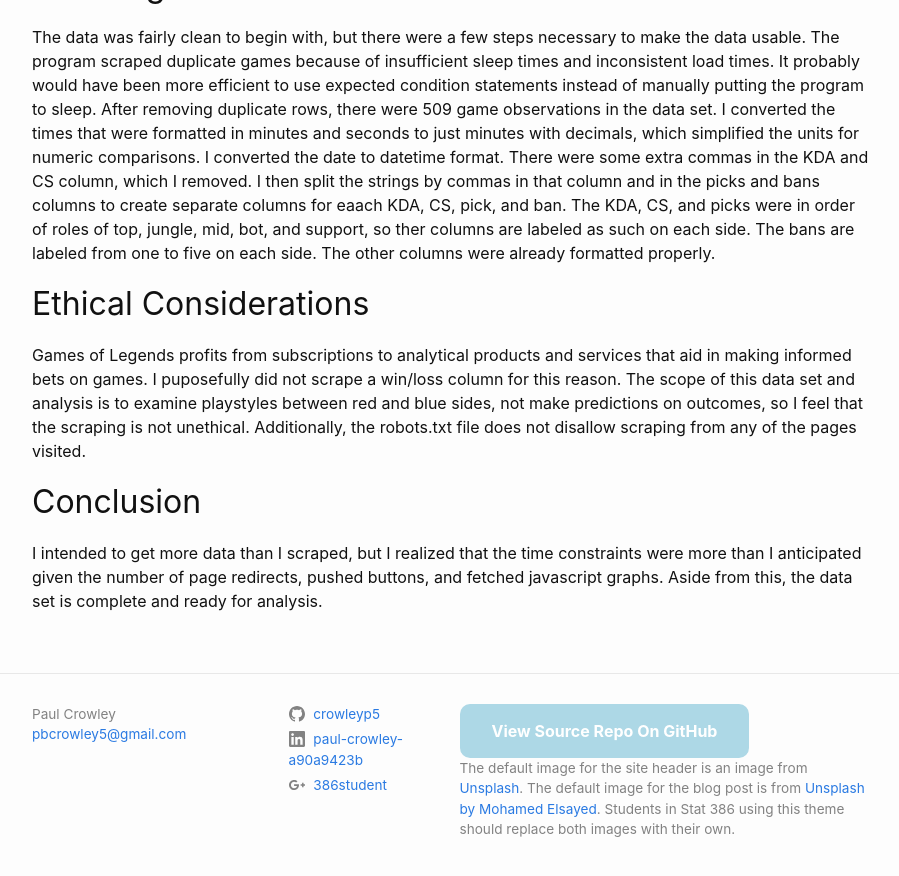
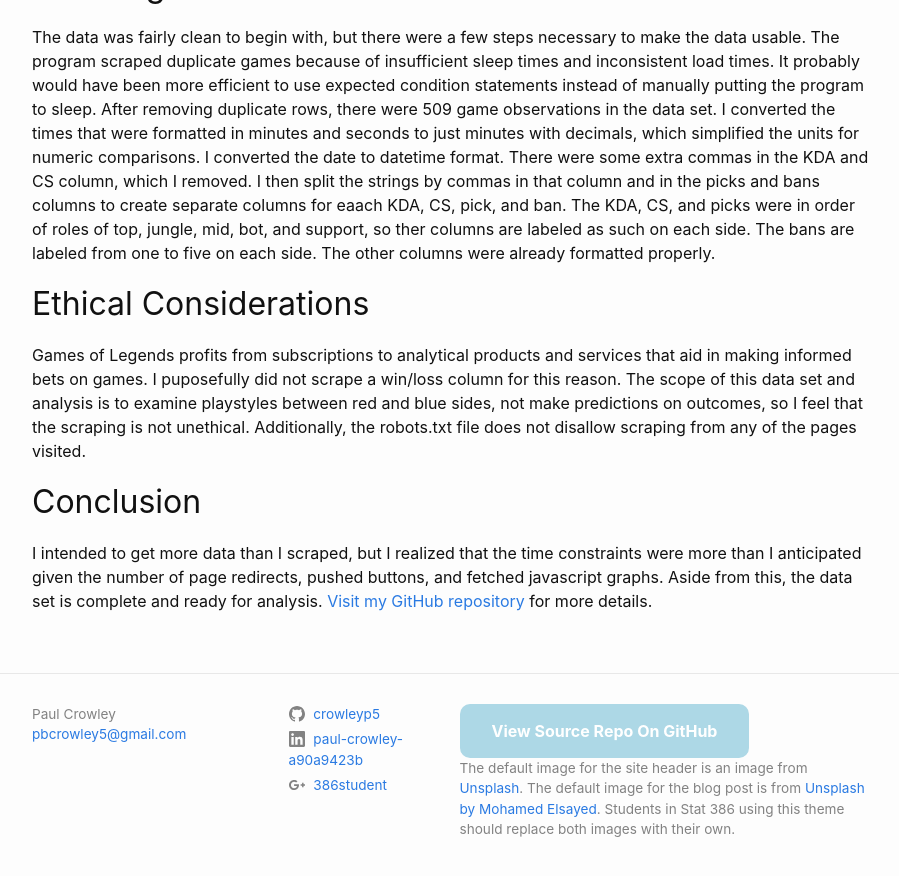
Before and after one commit to crowleyp5/crowleyp5blog, a Jekyll site: the page built from _posts/2023-11-17-Collecting-Data-To-Analyze-Red-Side-vs.-Blue-Side-in-Professional-League-of-Legends.md, in a window 1280 px wide and 900 px high, scrolled down 1295 px. Shown: the top 876 px of the window, without its empty margins (188-1087 px from the left). Built offline with Jekyll 4.4.1, drawn with Linux system fonts in a browser that asks for light colours; comment, search, counter and statistics services are not loaded.

Commit message:
Add Link

```diff
--- a/_posts/2023-11-17-Collecting-Data-To-Analyze-Red-Side-vs.-Blue-Side-in-Professional-League-of-Legends.md
+++ b/_posts/2023-11-17-Collecting-Data-To-Analyze-Red-Side-vs.-Blue-Side-in-Professional-League-of-Legends.md
@@ -21,4 +21,4 @@ The data was fairly clean to begin with, but there were a few steps necessary to
 Games of Legends profits from subscriptions to analytical products and services that aid in making informed bets on games. I puposefully did not scrape a win/loss column for this reason. The scope of this data set and analysis is to examine playstyles between red and blue sides, not make predictions on outcomes, so I feel that the scraping is not unethical. Additionally, the robots.txt file does not disallow scraping from any of the pages visited.
 
 ## Conclusion
-I intended to get more data than I scraped, but I realized that the time constraints were more than I anticipated given the number of page redirects, pushed buttons, and fetched javascript graphs. Aside from this, the data set is complete and ready for analysis.
+I intended to get more data than I scraped, but I realized that the time constraints were more than I anticipated given the number of page redirects, pushed buttons, and fetched javascript graphs. Aside from this, the data set is complete and ready for analysis. [Visit my GitHub repository](https://github.com/yourusername/yourrepository) for more details.
```
